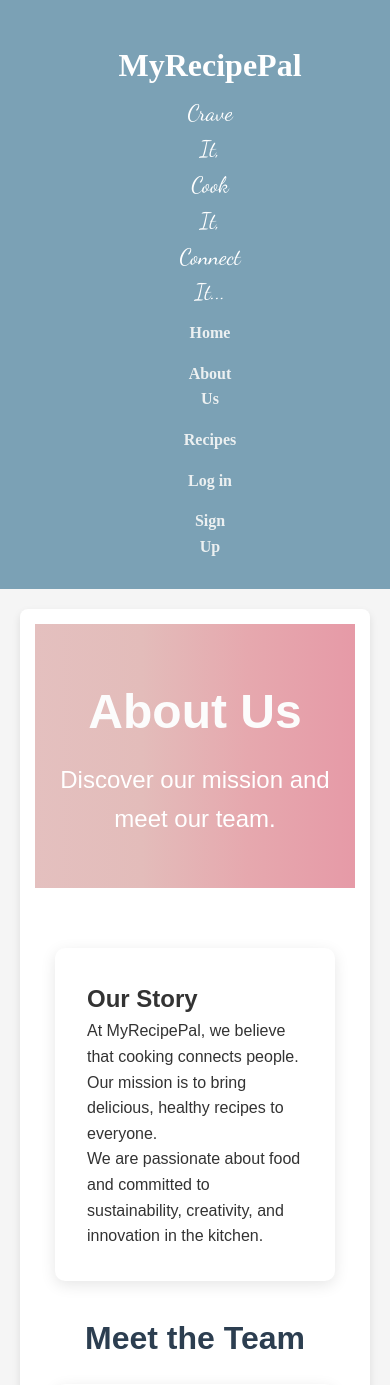
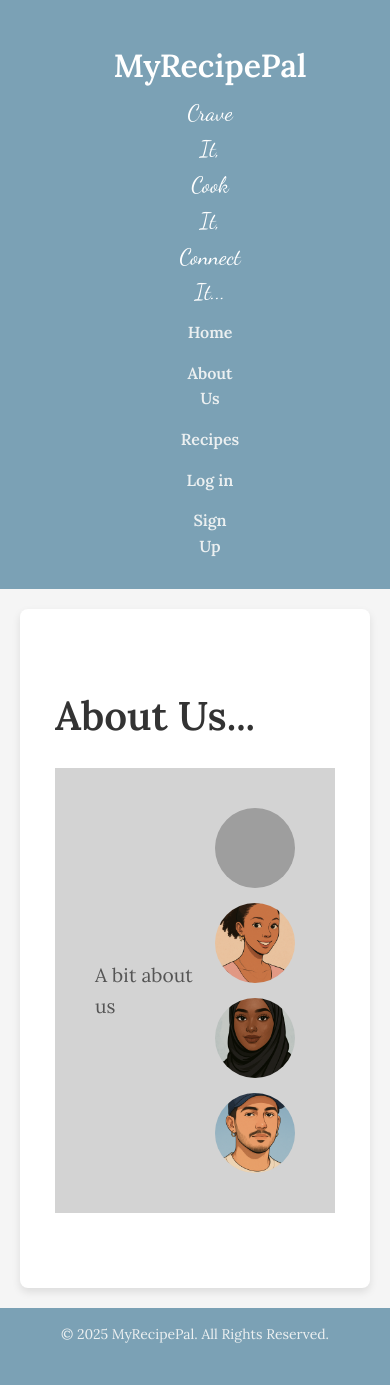
Before and after one commit to skourde/MyRecipePal, a Node server app: template pg-sd2/app/views/about-us.pug in a window 390 px wide. Shown: the top 1385 px of the page. After the commit the page ends 1343 px from the top, so only its background shows below. Run offline with Node 20, Linux system fonts and the light colour scheme; the template is opened without the code that fills it, so the values that code supplies are empty; some libraries are stand-ins or nearby versions; grey boxes are pictures that could not be loaded.

Commit message:
Started About Us CSS file

```diff
--- a/pg-sd2/app/views/about-us.pug
+++ b/pg-sd2/app/views/about-us.pug
@@ -4,36 +4,13 @@ block head
   link(rel="stylesheet", href="/css/about-us.css")
 
 block content
-  // Hero section with a background gradient, matching the recipes page
-  section.hero
-    h1 About Us
-    p Discover our mission and meet our team.
-
-  // Main content area split into two columns
-  section.about-content
-    // Left Column: Description Box
-    .description-box
-      h2 Our Story
-      p At MyRecipePal, we believe that cooking connects people. Our mission is to bring delicious, healthy recipes to everyone.
-      p We are passionate about food and committed to sustainability, creativity, and innovation in the kitchen.
-
-    // Right Column: Team Section
-    .team-section
-      h2 Meet the Team
-      .team-grid
-        .team-card
-          img(src="/images/team1.jpg", alt="Team Member 1")
-          h3 Sonja
-          p Front-End
-        .team-card
-          img(src="/images/team2.jpg", alt="Team Member 2")
-          h3 Sandora
-          p Back-End
-        .team-card
-          img(src="/images/team3.jpg", alt="Team Member 3")
-          h3 Faisa
-          p Front-End
-        .team-card
-          img(src="/images/team4.jpg", alt="Team Member 4")
-          h3 Gal
-          p Back-End
+  .about-wrapper
+    h2 About Us...
+    .about-main
+      .about-left
+        p A bit about us
+      .about-right
+        img.headshot(src="/images/sonja.png", alt="Sonja")
+        img.headshot(src="/images/sandora.png", alt="Sandora")
+        img.headshot(src="/images/faisa.png", alt="Faisa")
+        img.headshot(src="/images/gal.png", alt="Gal")
--- a/pg-sd2/app/views/layout.pug
+++ b/pg-sd2/app/views/layout.pug
@@ -12,7 +12,8 @@ html
     title= title || 'My Recipe Pal'
     link(rel="stylesheet", href="/layout.css")
 
-    link(href="https://fonts.googleapis.com/css2?family=Alfa+Slab+One&display=swap", rel="stylesheet")
+    link(href="https://fonts.googleapis.com/css2?family=Lora:wght@400;600&display=swap", rel="stylesheet")
+
     link(href="https://fonts.googleapis.com/css2?family=Dancing+Script&display=swap", rel="stylesheet")
 
     block head
--- a/pg-sd2/static/about-us.css
+++ b/pg-sd2/static/about-us.css
@@ -1,91 +1,52 @@
-/* about-us.css */
-
-/* Hero Section: Matches the recipes page hero gradient */
-.hero {
-    background: linear-gradient(to right, #E4C0BF, #E3BCBA, #E6A8AE, #E69AA7);
-    text-align: center;
-    padding: 50px 20px;
-    color: #fff;
+.about-wrapper {
+  max-width: 1000px;
+  margin: 60px auto;
+  padding: 0 20px;
+  font-family: 'Lora', serif;
 }
 
-  .hero h1 {
-    font-size: 3rem;
-    margin-bottom: 10px;
-    font-weight: bold;
+/* Heading above grey box */
+.about-wrapper h2 {
+  font-size: 2.5rem;
+  color: #333;
+  margin-bottom: 20px;
 }
 
-  .hero p {
-    font-size: 1.5rem;
+/* Grey box container */
+.about-main {
+  background-color: #d3d3d3;
+  display: flex;
+  justify-content: space-between;
+  align-items: center;
+  padding: 40px;
 }
 
-  /* Main About Content */
-  .about-content {
-    max-width: 1200px;
-    margin: 40px auto;
-    display: flex;
-    gap: 2rem;
-    padding: 20px;
-  }
-
-  /* Left Column: Description Box */
-  .description-box {
-    flex: 1;
-    background-color: #fff;
-    padding: 2rem;
-    border-radius: 10px;
-    box-shadow: 0 4px 15px rgba(0, 0, 0, 0.1);
-    color: #333;
-  }
-
-  /* Right Column: Team Section */
-  .team-section {
+/* Left paragraph area */
+.about-left {
   flex: 1;
 }
 
-  .team-section h2 {
-    text-align: center;
-    margin-bottom: 20px;
-    font-size: 2rem;
-    color: #2c3e50;
+.about-left p {
+  font-size: 1.2rem;
+  color: #555;
+  margin: 0;
 }
 
-  /* Grid of team member cards */
-  .team-grid {
-    display: grid;
-    grid-template-columns: repeat(auto-fill, minmax(200px, 1fr));
-    gap: 20px;
+/* Right side image stack */
+.about-right {
+  flex: 1;
+  display: flex;
+  flex-direction: column;
+  align-items: flex-end;
+  gap: 15px;
 }
 
-  /* Individual Team Card */
-  .team-card {
-    background-color: #fff;
-    border-radius: 10px;
-    box-shadow: 0 4px 15px rgba(0, 0, 0, 0.1);
-    padding: 10px;
-    text-align: center;
+/* Circular headshots */
+.headshot {
+  width: 80px;
+  height: 80px;
+  object-fit: cover;
+  border-radius: 50%;
+  background-color: #ccc;
+  border: none;
 }
-
-  .team-card img {
-    width: 100%;
-    height: 200px;
-    object-fit: cover;
-    border-radius: 10px;
-    margin-bottom: 10px;
-  }
-
-  .team-card h3 {
-    font-size: 1.5rem;
-    margin-bottom: 5px;
-  }
-
-  .team-card p {
-    font-size: 1rem;
-    color: #7f8c8d;
-  }
-
-  /* Responsive adjustments */
-  @media (max-width: 768px) {
-    .about-content {
-      flex-direction: column;
-    }
-  }
--- a/pg-sd2/static/homepage.css
+++ b/pg-sd2/static/homepage.css
@@ -38,7 +38,7 @@ section.hero p {
   width: 100%;
   padding: 0 40px;
   box-sizing: border-box;
-  margin-bottom: 100px;
+  margin-bottom: px;
 }
 
 .recipe-card {
--- a/pg-sd2/static/layout.css
+++ b/pg-sd2/static/layout.css
@@ -6,7 +6,7 @@
 }
 
 body {
-  font-family: 'Arial', sans-serif;
+  font-family: 'Lora', serif;
   background-color: #f5f5f5;
   color: #333;
   line-height: 1.6;
@@ -32,6 +32,7 @@ header {
 
 
 header h1 {
+  font-family: 'Lora', serif;
   color: #ffffff;
   font-size: 2rem;
   font-weight: bold;
--- a/pg-sd2/static/recipes-list.css
+++ b/pg-sd2/static/recipes-list.css
@@ -163,5 +163,4 @@ h2 {
 p {
   font-size: 1.2rem;
   color: #ffffff;
-  font-weight: bold;
 }
```
Also changed, not shown: pg-sd2/static/images/faisa.png (added), pg-sd2/static/images/gal.png (added), pg-sd2/static/images/sandora.png (added), 1 other file. Lines whose indentation alone changed are shown as unchanged.
